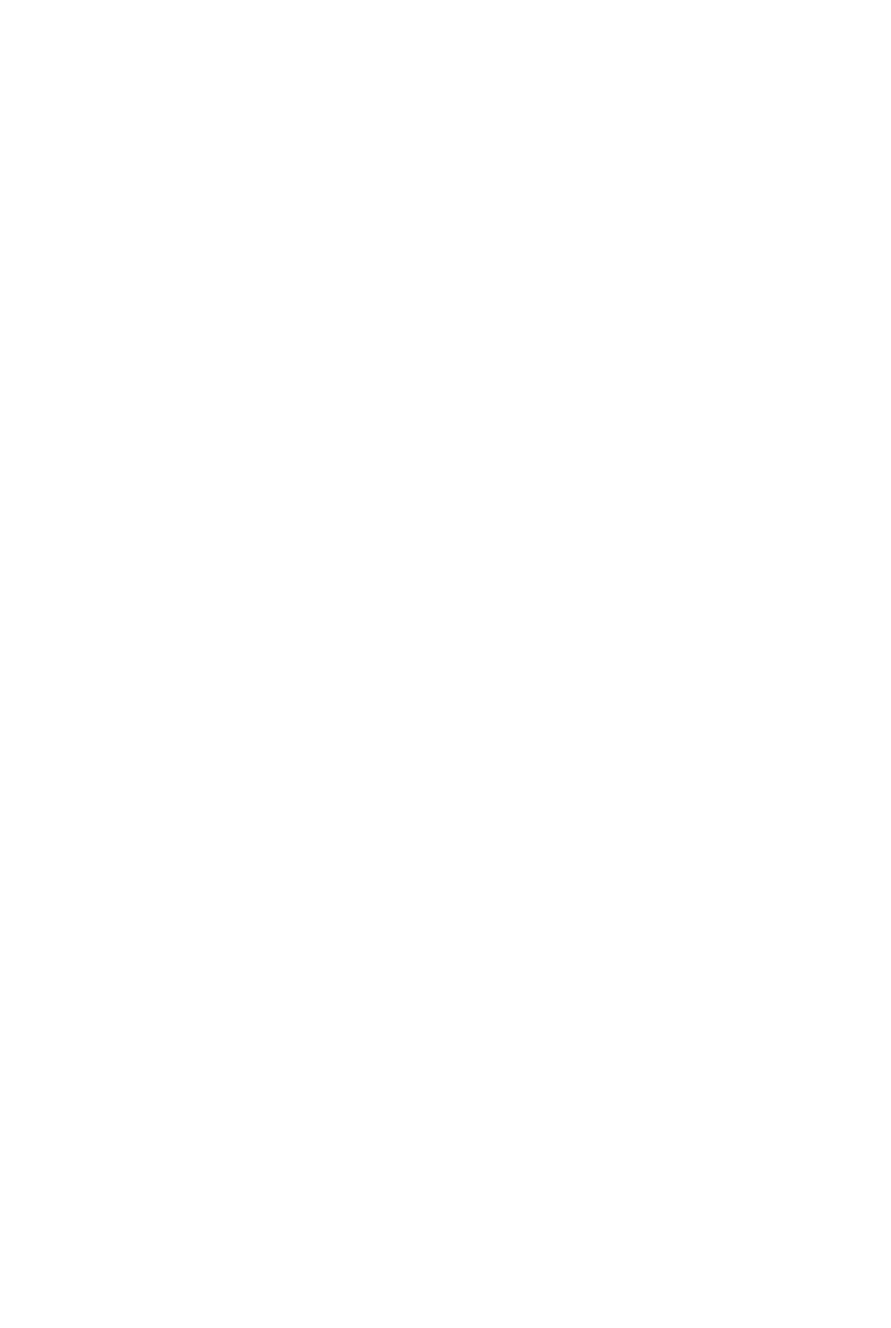
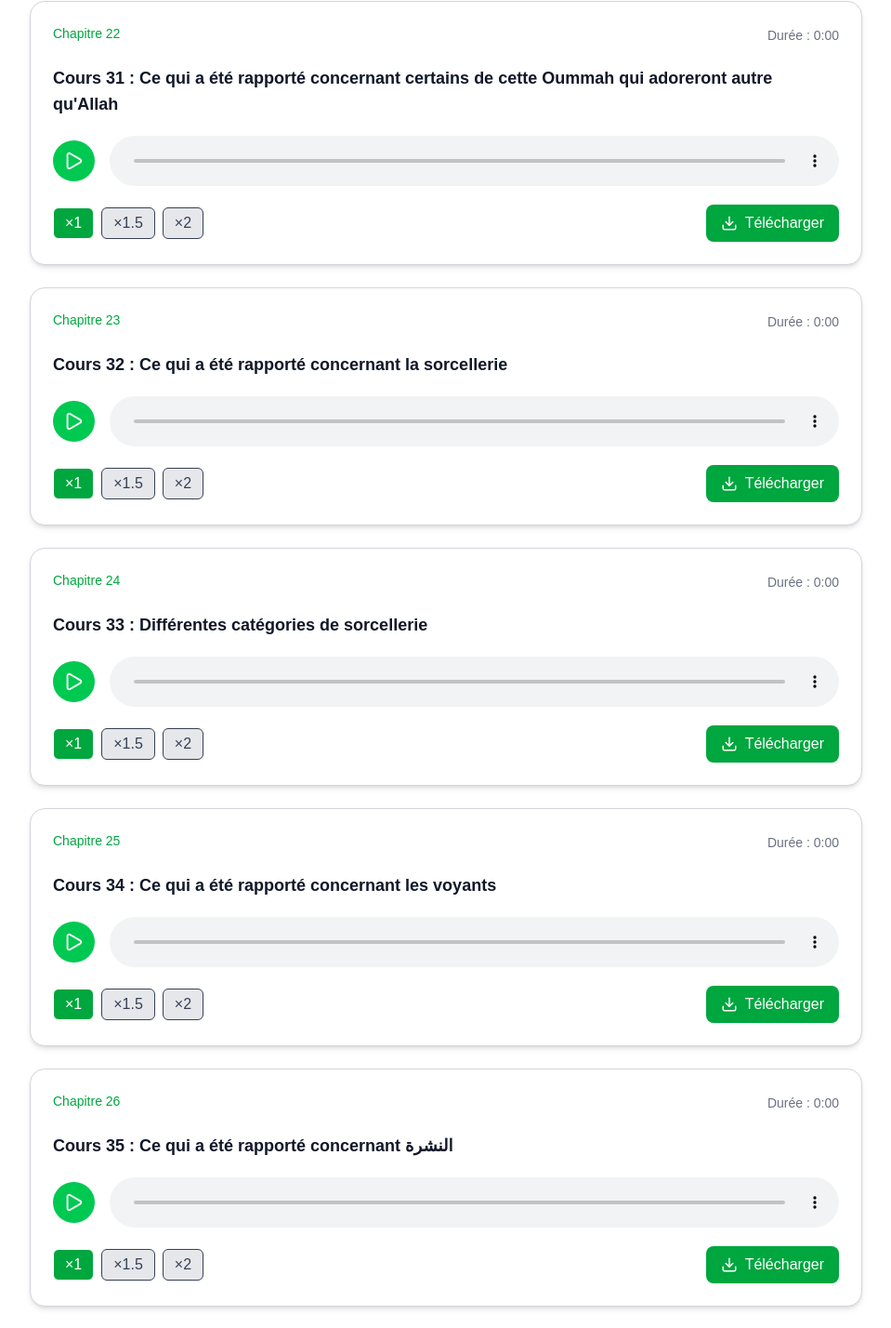
Before and after one commit to Abdelhadi-coder/Les_Bases_De_Islam, a React (Vite) app: page /croyance/kitab-tawhid in a window 1280 px wide. Shown: the part 8763-10191 px from the top of the page at 93% size, without its empty margins (160-1119 px from the left). Before the commit the page ends 8200 px from the top, so only its background shows below. Built offline with nearby package versions, Linux system fonts and the light colour scheme; a web font is replaced by a local one.

Commit message:
ADD : added the pdf for letters course

```diff
--- a/src/constants/croyanceCourses.js
+++ b/src/constants/croyanceCourses.js
@@ -142,7 +142,97 @@ const croyanceCourses = [
       {
         name: "Cours 28 : La Gravité d'adorer Allah près de la tombe d'un homme pieux que-dire si il est adoré en dehors d'Allah ...?!",
         chapitre: "Chapitre 19",
-        audio: "https://bases-islam.b-cdn.net/courses/croyance/kitabTawhid/27.mp3",
+        audio: "https://bases-islam.b-cdn.net/courses/croyance/kitabTawhid/28.mp3",
+      },
+      {
+        name: "Cours 29 : L'exagération sur les tombes des hommes pieux amène à les adorer en dehors d'Allah",
+        chapitre: "Chapitre 20",
+        audio: "https://bases-islam.b-cdn.net/courses/croyance/kitabTawhid/29.mp3",
+      },
+      {
+        name: "Cours 30 : La vigilance du Prophète à ce que sa oummah connaisse le Tawhid et son blocage à toutes voies menant au Chirk",
+        chapitre: "Chapitre 21",
+        audio: "https://bases-islam.b-cdn.net/courses/croyance/kitabTawhid/30.mp3",
+      },
+      {
+        name: "Cours 31 : Ce qui a été rapporté concernant certains de cette Oummah qui adoreront autre qu'Allah",
+        chapitre: "Chapitre 22",
+        audio: "https://bases-islam.b-cdn.net/courses/croyance/kitabTawhid/31.mp3",
+      },
+      {
+        name: "Cours 32 : Ce qui a été rapporté concernant la sorcellerie",
+        chapitre: "Chapitre 23",
+        audio: "https://bases-islam.b-cdn.net/courses/croyance/kitabTawhid/32.mp3",
+      },
+      {
+        name: "Cours 33 : Différentes catégories de sorcellerie",
+        chapitre: "Chapitre 24",
+        audio: "https://bases-islam.b-cdn.net/courses/croyance/kitabTawhid/33.mp3",
+      },
+      {
+        name: "Cours 34 : Ce qui a été rapporté concernant les voyants",
+        chapitre: "Chapitre 25",
+        audio: "https://bases-islam.b-cdn.net/courses/croyance/kitabTawhid/34.mp3",
+      },
+      {
+        name: "Cours 35 : Ce qui a été rapporté concernant النشرة",
+        chapitre: "Chapitre 26",
+        audio: "https://bases-islam.b-cdn.net/courses/croyance/kitabTawhid/35.mp3",
+      },
+      {
+        name: "Cours 36 : Ce qui a été rapporté concernant التطير",
+        chapitre: "Chapitre 27",
+        audio: "https://bases-islam.b-cdn.net/courses/croyance/kitabTawhid/36.mp3",
+      },
+      {
+        name: "Cours 37 : Ce qui a été rapporté concernant التنجيم",
+        chapitre: "Chapitre 28",
+        audio: "https://bases-islam.b-cdn.net/courses/croyance/kitabTawhid/37.mp3",
+      },
+      {
+        name: "Cours 38 : Ce qui a été rapporté concernant la demande de pluie aux étoiles",
+        chapitre: "Chapitre 29",
+        audio: "https://bases-islam.b-cdn.net/courses/croyance/kitabTawhid/38.mp3",
+      },
+      {
+        name: "Cours 39 : Concernant la parole d'Allah Ta'ala 'Il est des gens qui prennent, en dehors d’Allah, des égaux qu’ils aiment comme on aime Allah': - Partie 1",
+        chapitre: "Chapitre 30",
+        audio: "https://bases-islam.b-cdn.net/courses/croyance/kitabTawhid/39.mp3",
+      },
+      {
+        name: "Cours 40 : Concernant la parole d'Allah Ta'ala 'Il est des gens qui prennent, en dehors d’Allah, des égaux qu’ils aiment comme on aime Allah': - Partie 2",
+        chapitre: "Chapitre 30",
+        audio: "https://bases-islam.b-cdn.net/courses/croyance/kitabTawhid/40.mp3",
+      },
+      {
+        name: "Cours 41 : Concernant la parole d'Allah Ta'ala 'Ce n’est que le Diable qui fait peur à ses alliés. N’ayez donc pas peur d’eux, mais craignez-Moi, si vous êtes croyants.': ",
+        chapitre: "Chapitre 31",
+        audio: "https://bases-islam.b-cdn.net/courses/croyance/kitabTawhid/41.mp3",
+      },
+      {
+        name: "Cours 42 : Concernant la parole d'Allah Ta'ala 'Que les croyants s’en remettent donc à Allah.':  - Partie 1",
+        chapitre: "Chapitre 32",
+        audio: "https://bases-islam.b-cdn.net/courses/croyance/kitabTawhid/42.mp3",
+      },
+      {
+        name: "Cours 43 : Concernant la parole d'Allah Ta'ala 'Que les croyants s’en remettent donc à Allah.':  - Partie 2",
+        chapitre: "Chapitre 32",
+        audio: "https://bases-islam.b-cdn.net/courses/croyance/kitabTawhid/43.mp3",
+      },
+      {
+        name: "Cours 44 : Concernant la parole d'Allah Ta'ala : 'Se sentent-ils à l’abri du stratagème d’Allah ? Seuls les gens perdants se sentent à l’abri du stratagème d’Allah.'",
+        chapitre: "Chapitre 33",
+        audio: "https://bases-islam.b-cdn.net/courses/croyance/kitabTawhid/44.mp3",
+      },
+      {
+        name: "Cours 45 : Fais partie de la foi en Allah : de patienter sur le destin - Partie 1",
+        chapitre: "Chapitre 34",
+        audio: "https://bases-islam.b-cdn.net/courses/croyance/kitabTawhid/45.mp3",
+      },
+      {
+        name: "Cours 46 : Fais partie de la foi en Allah : de patienter sur le destin - Partie 2",
+        chapitre: "Chapitre 34",
+        audio: "https://bases-islam.b-cdn.net/courses/croyance/kitabTawhid/46.mp3",
       },
     ],
   },
```
